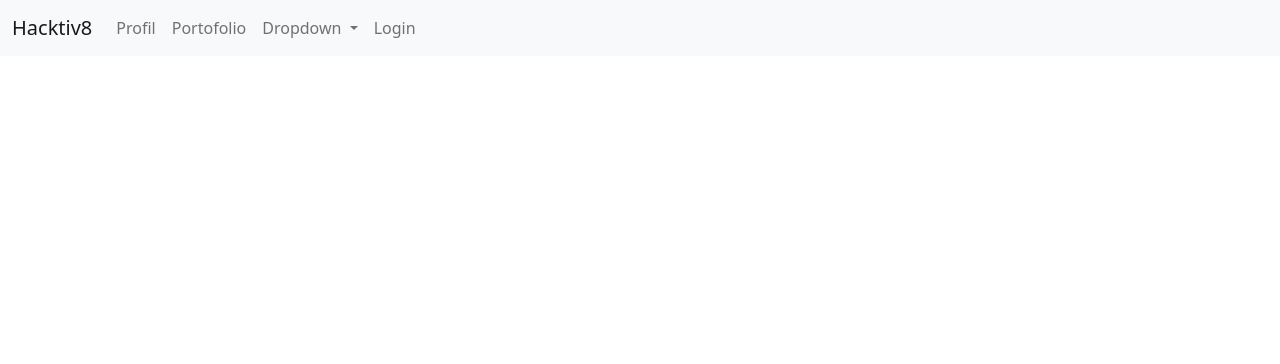
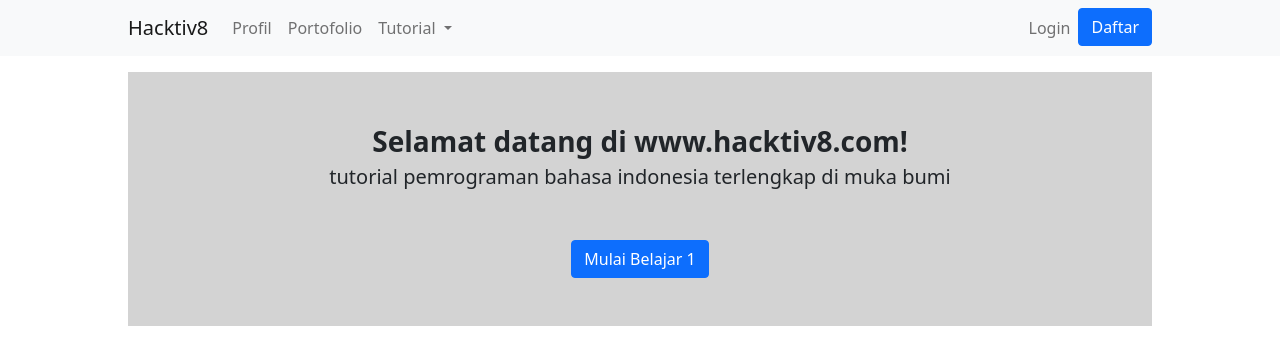
Before and after one commit to 2Rmdhn/inpg049, a plain HTML site: page Tugas 1/index.html in a window 1280 px wide. Drawn offline with nearby package versions, Linux system fonts and the light colour scheme.

Commit message:
Update Tugas 1

```diff
--- a/Tugas 1/index.html
+++ b/Tugas 1/index.html
@@ -1,11 +1,12 @@
 <!DOCTYPE html>
 <head>
   <link href="https://cdn.jsdelivr.net/npm/bootstrap@5.0.2/dist/css/bootstrap.min.css" rel="stylesheet" integrity="sha384-EVSTQN3/azprG1Anm3QDgpJLIm9Nao0Yz1ztcQTwFspd3yD65VohhpuuCOmLASjC" crossorigin="anonymous">
+  <link rel="stylesheet" href="style.css">
   <title>Tugas 1</title>
 </head>
 <body>
   <nav class="navbar navbar-expand-lg navbar-light bg-light">
-    <div class="container-fluid">
+    <div class="container-fluid padding">
       <a class="navbar-brand" href="#">Hacktiv8</a>
       <button class="navbar-toggler" type="button" data-bs-toggle="collapse" data-bs-target="#navbarSupportedContent" aria-controls="navbarSupportedContent" aria-expanded="false" aria-label="Toggle navigation">
         <span class="navbar-toggler-icon"></span>
@@ -19,28 +20,36 @@
             <a class="nav-link" href="cv.html">Portofolio</a>
           </li>
           <li class="nav-item dropdown">
-            <a class="nav-link dropdown-toggle" href="#" id="navbarDropdown" role="button" data-bs-toggle="dropdown" aria-expanded="false">
-              Dropdown
+            <a class="nav-link dropdown-toggle nav-bg" href="#" role="button" id="dropdownMenuLink" data-bs-toggle="dropdown" aria-expanded="false">
+              Tutorial
             </a>
             <ul class="dropdown-menu" aria-labelledby="navbarDropdown">
-              <li><a class="dropdown-item" href="#">Action</a></li>
-              <li><a class="dropdown-item" href="#">Another action</a></li>
-              <li><hr class="dropdown-divider"></li>
-              <li><a class="dropdown-item" href="#">Something else here</a></li>
+              <li><a class="dropdown-item" href="#">HTML</a></li>
+              <li><a class="dropdown-item" href="#">CSS</a></li>
+              <li><a class="dropdown-item" href="#">Javascript</a></li>
+              <li><a class="dropdown-item" href="#">JQuery</a></li>
+              <li><a class="dropdown-item" href="#">CodeIgniter</a></li>
             </ul>
           </li>
         </ul>
-        <div class="collapse navbar-collapse">
-          <ul class="navbar-nav me-auto mb-2 mb-lg-0">
+          <ul class="navbar-nav">
             <li class="nav-item">
               <a class="nav-link" href="#">Login</a>
             </li>
+            <li class="nav-item">
+              <button type="button" class="btn btn-primary">Daftar</button>
+            </li>
           </ul>
-
-        </div>
       </div>
     </div>
   </nav>
+  <section class="rounded mt-3 margin">
+    <div class="text-black text-center background">
+      <p class="fs-3 pt-5 pb-0 mb-0 fw-bold">Selamat datang di www.hacktiv8.com!</p>
+      <p class="fs-5 pt-0 pb-4 mt-0 fw-light">tutorial pemrograman bahasa indonesia terlengkap di muka bumi</p>
+      <button type="button" class="btn btn-primary mt-2 mb-5">Mulai Belajar 1</button>
+    </div>
+  </section>
 
   <script src="https://cdn.jsdelivr.net/npm/bootstrap@5.0.2/dist/js/bootstrap.bundle.min.js" integrity="sha384-MrcW6ZMFYlzcLA8Nl+NtUVF0sA7MsXsP1UyJoMp4YLEuNSfAP+JcXn/tWtIaxVXM" crossorigin="anonymous"></script>
 </body>
--- a/Tugas 1/style.css
+++ b/Tugas 1/style.css
@@ -0,0 +1,21 @@
+.padding{
+    padding-left: 10%;
+    padding-right: 10%;
+}
+
+.margin{
+    margin-left: 10%;
+    margin-right: 10%;
+}
+
+.nav-bg:hover{
+    background-color:lightgrey;
+}
+
+.nav-bg:active{
+    background-color:lightgrey;
+}
+
+.background{
+    background-color: lightgrey;
+}
```
Also changed, not shown: 1 other file.
